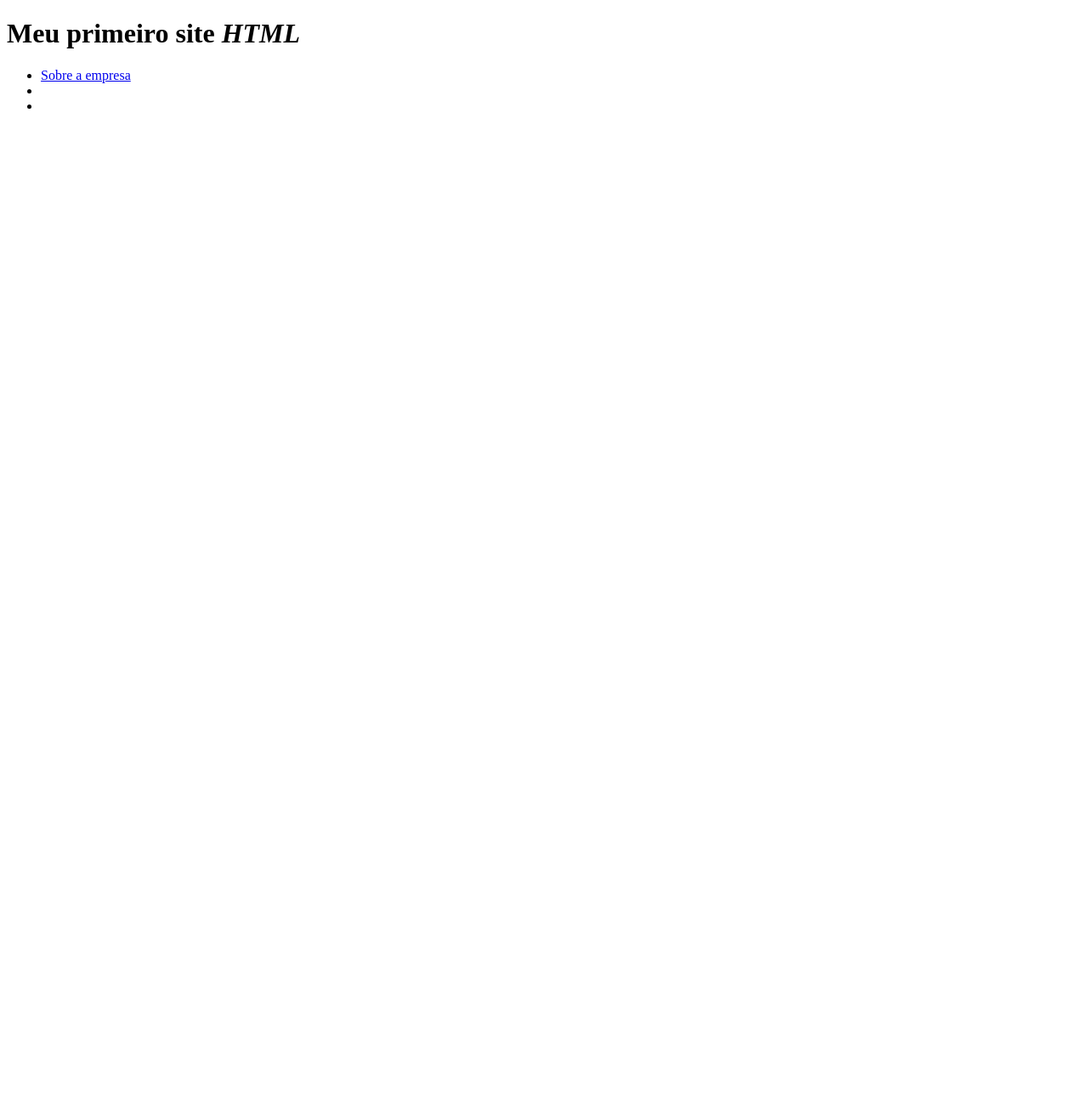
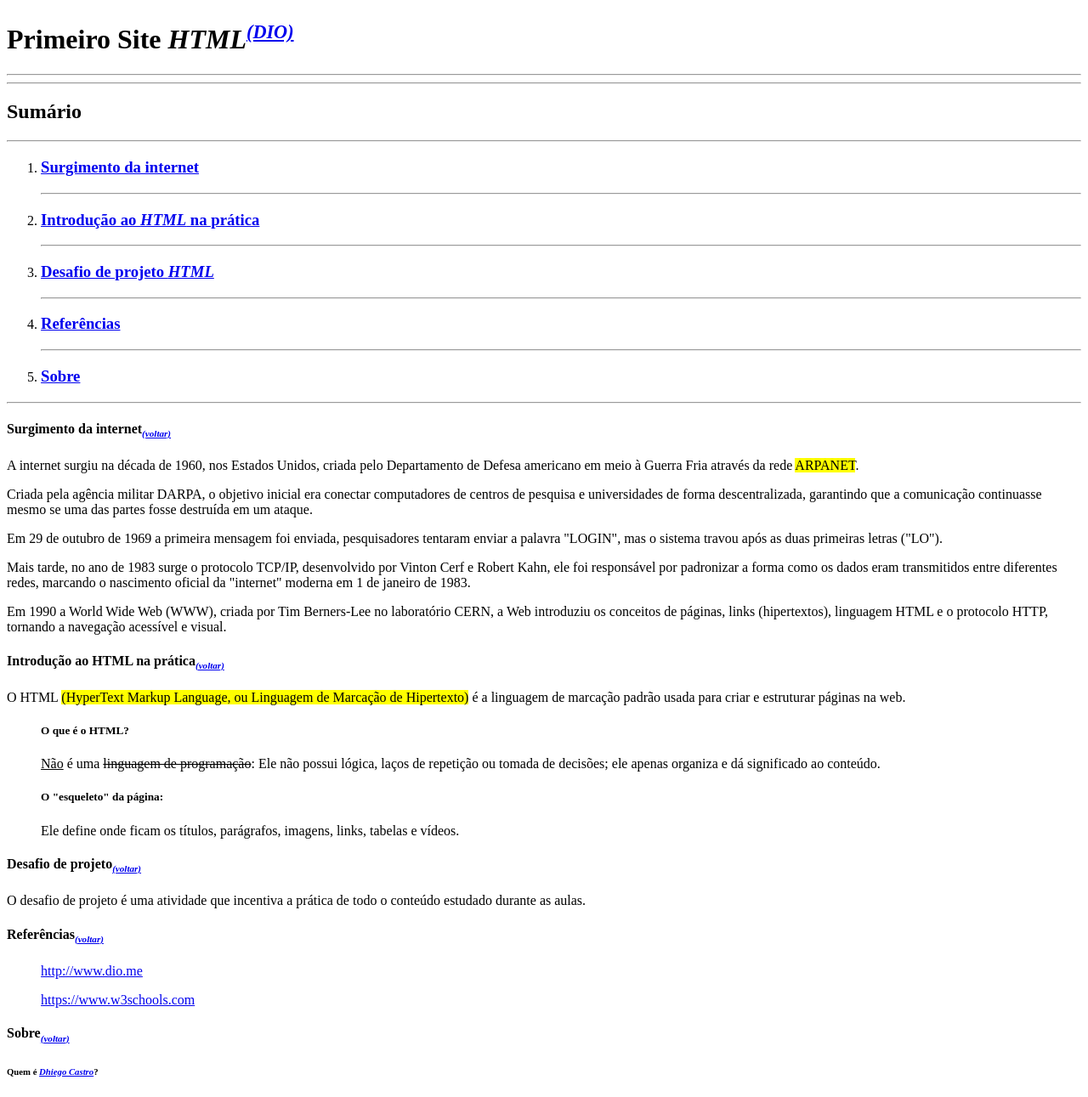
Before and after one commit to DhiegoCastro/intro-html, a plain HTML site: page index.html in a window 1280 px wide. Shown: the whole page at 85% size. Before the commit the page ends 800 px from the top, so only its background shows below. Drawn offline with Linux system fonts and the light colour scheme.

Commit message:
versao criada

```diff
--- a/index.html
+++ b/index.html
@@ -1,22 +1,67 @@
 <!DOCTYPE html>
-<html lang="en">
+<html lang="pt-BR">
 <head>
   <meta charset="UTF-8">
   <meta name="viewport" content="width=device-width, initial-scale=1.0">
-    <title>Introdução ao HTML</title>
+  <title>Desafio de Projeto DIO</title>
 </head>
 <body>
-    <h1>Meu primeiro site <i>HTML</i></h1>
-    <ul>
+
+  <h1 id="inicio">Primeiro Site <i>HTML<sup><small><a href="http://dio.me" title="dio.me" target="_blank">(DIO)</a></small></sup></i></h1>
+  <hr/><hr/>
+
+  <h2>Sumário</h2>
+  <hr/>
+  <ol>
     <li>
-            <a href="about.html" title="Clique aqui e confira" target="_blank">Sobre a empresa</a>
+      <h3><a href="#surgimento-internet">Surgimento da internet</a></h3>
+      <hr/>
     </li>
     <li>
-
+      <h3><a href="#introducao-html">Introdução ao <i>HTML</i> na prática</a></h3>
+      <hr/>
     </li>
     <li>
+      <h3><a href="#desafio-html">Desafio de projeto <i>HTML</i></a></h3>
+      <hr/>
+    </li>
+    <li>
+      <h3><a href="#referencia">Referências</a></h3>
+      <hr/>
+    </li>
+    <li>
+      <h3><a href="#sobre">Sobre</a></h3>
+    </li>
+  </ol>
+  <hr/>
 
-        </li>
-    </ul>
+  <h4 id="surgimento-internet">Surgimento da internet<sub><small><a href="#inicio"><i>(voltar)</i></a></small></sub></h4>
+  <p>A internet surgiu na década de 1960, nos Estados Unidos, criada pelo Departamento de Defesa americano em meio à Guerra Fria através da rede <mark>ARPANET</mark>.</p>
+  <p>Criada pela agência militar DARPA, o objetivo inicial era conectar computadores de centros de pesquisa e universidades de forma descentralizada, garantindo que a comunicação continuasse mesmo se uma das partes fosse destruída em um ataque.</p>
+  <p>Em 29 de outubro de 1969 a primeira mensagem foi enviada, pesquisadores tentaram enviar a palavra "LOGIN", mas o sistema travou após as duas primeiras letras ("LO").</p>
+  <p>Mais tarde, no ano de 1983 surge o protocolo TCP/IP, desenvolvido por Vinton Cerf e Robert Kahn, ele foi responsável por padronizar a forma como os dados eram transmitidos entre diferentes redes, marcando o nascimento oficial da "internet" moderna em 1 de janeiro de 1983.</p>
+  <p>Em 1990 a World Wide Web (WWW), criada por Tim Berners-Lee no laboratório CERN, a Web introduziu os conceitos de páginas, links (hipertextos), linguagem HTML e o protocolo HTTP, tornando a navegação acessível e visual.</p>
+
+  <h4 id="introducao-html">Introdução ao HTML na prática<sub><small><a href="#inicio"><i>(voltar)</i></a></small></sub></h4>
+  <p>O HTML <mark>(HyperText Markup Language, ou Linguagem de Marcação de Hipertexto)</mark> é a linguagem de marcação padrão usada para criar e estruturar páginas na web.</p>
+  <blockquote>
+    <h5>O que é o HTML?</h5>
+    <p><u>Não</u> é uma <del>linguagem de programação</del>: Ele não possui lógica, laços de repetição ou tomada de decisões; ele apenas organiza e dá significado ao conteúdo.</p>
+    <h5>O "esqueleto" da página:</h5>
+    <p>Ele define onde ficam os títulos, parágrafos, imagens, links, tabelas e vídeos.</p>
+  </blockquote>
+
+  <h4 id="desafio-html">Desafio de projeto<sub><small><a href="#inicio"><i>(voltar)</i></a></small></sub></h4>
+  <p>O desafio de projeto é uma atividade que incentiva a prática de todo o conteúdo estudado durante as aulas.</p>
+
+  <h4 id="referencia">Referências<sub><small><a href="#inicio"><i>(voltar)</i></a></small></sub></h4>
+  <blockquote>
+  <p><a href="http://dio.me">http://www.dio.me</a></p>
+  <p><a href="http://www.w3schools.com">https://www.w3schools.com</a></p>
+  </blockquote>
+
+  <h4 id="sobre">Sobre<sub><small><a href="#inicio"><i>(voltar)</i></a></small></sub></h4>
+  <h6>Quem é <a href="about.html"><i>Dhiego Castro</i></a>?</h6>
+
 </body>
 </html>
```
Also changed, not shown: about.html (+7 -2 lines). Lines whose indentation alone changed are shown as unchanged.
